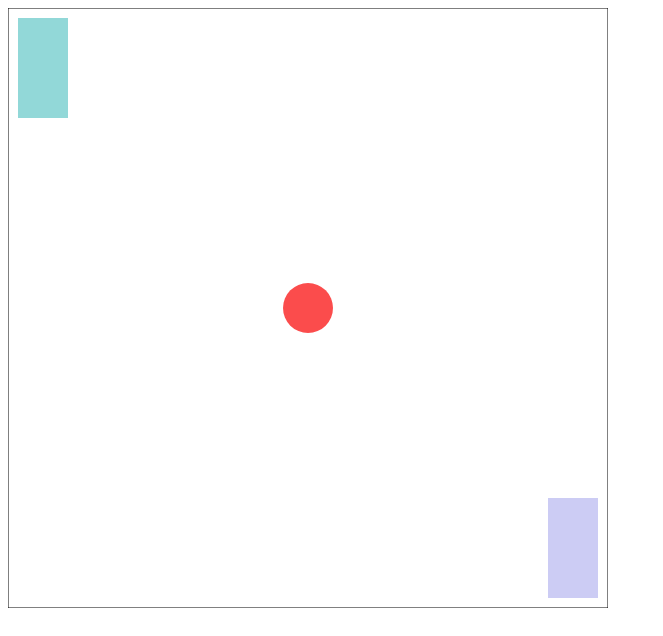
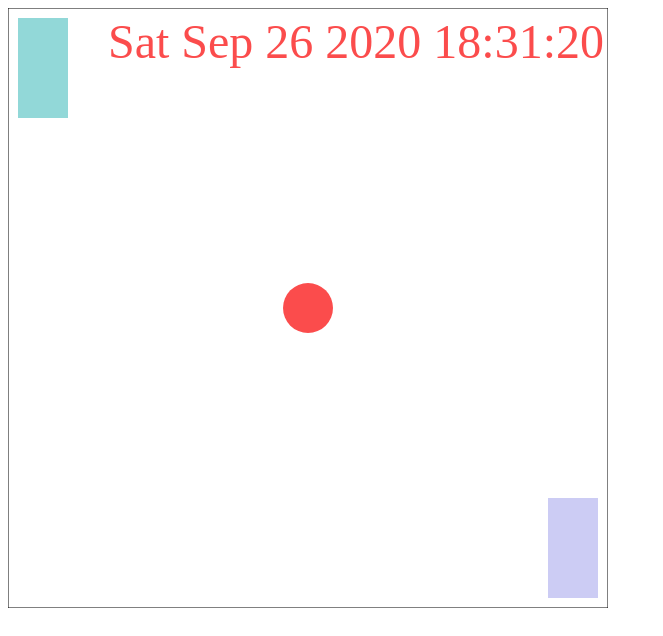
Before and after one commit to eliaswieser/Tennis, a website: page index.html in a window 1280 px wide. Shown: the whole page, without its empty margins (0-663 px from the left). Drawn offline with Linux system fonts and the light colour scheme.

Commit message:
Zeit anzeigen ohne Übermalen

```diff
--- a/index.html
+++ b/index.html
@@ -3,10 +3,23 @@
  <head>
   <meta charset="utf-8"/>
   <script type="application/javascript">
+    function init() {
+      window.requestAnimationFrame(draw);
+    }
+
+
     function draw() {
       var canvas = document.getElementById('spielfläche');
       if (canvas.getContext) {
         var ctx = canvas.getContext('2d');
+
+        ctx.clearRect(0, 0, 600, 600);
+
+        var date = new Date();
+
+        ctx.font = "48px serif";
+        ctx.fillText( date , 100, 50);
+
 
         ctx.strokeRect(0, 0, 600, 600)
 
@@ -20,11 +33,14 @@
         ctx.fillStyle = 'rgba(250, 0, 0, 0.7)';
         ctx.arc(300, 300, 25, 0, 2*Math.PI, true);
         ctx.fill();
+
+
       }
+      window.requestAnimationFrame(draw);
     }
   </script>
  </head>
- <body onload="draw();">
+ <body onload="init();">
    <canvas id="spielfläche" width="600" height="600"></canvas>
  </body>
 </html>
```
Also changed, not shown: package.json (added, +15 -0 lines), 2 other files.
